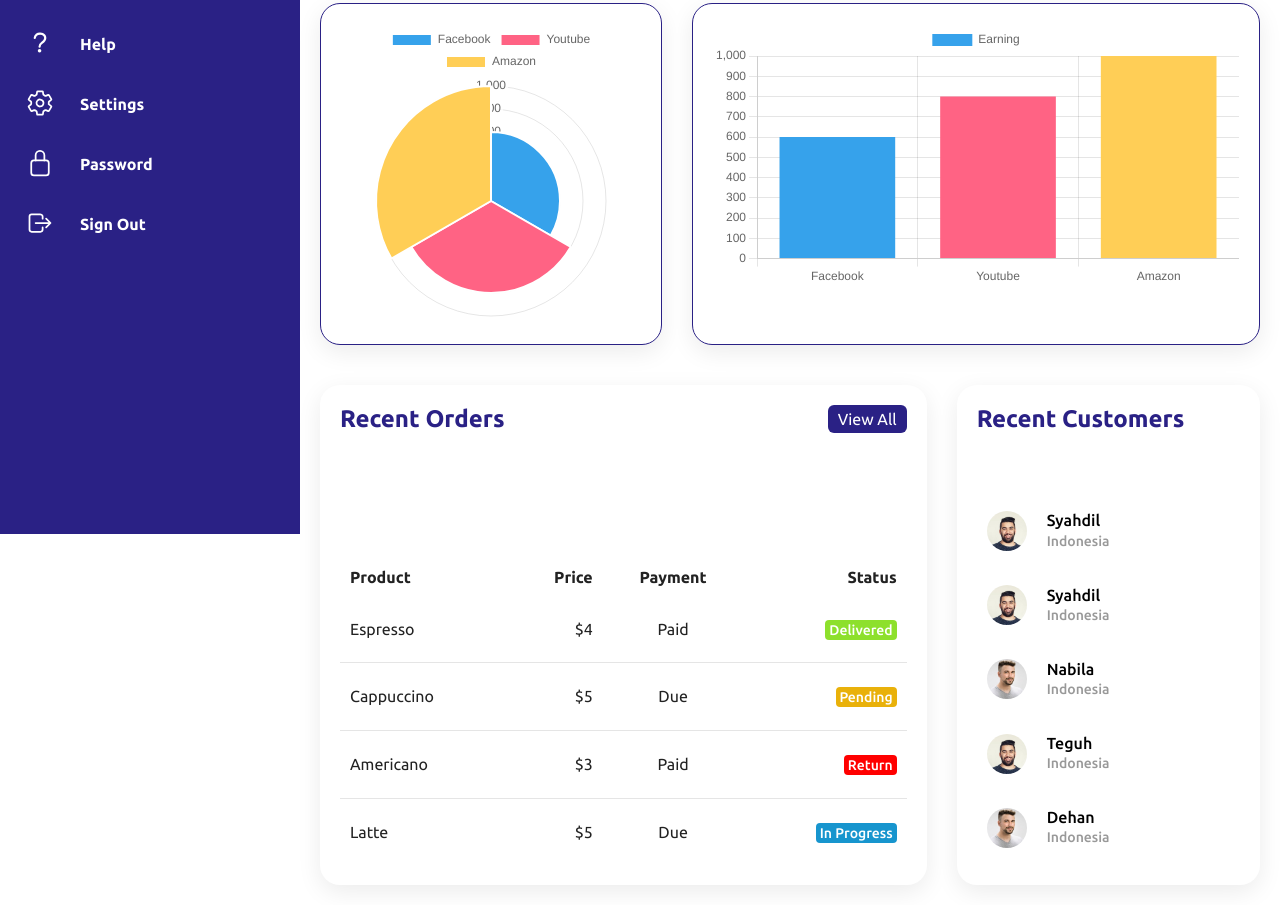
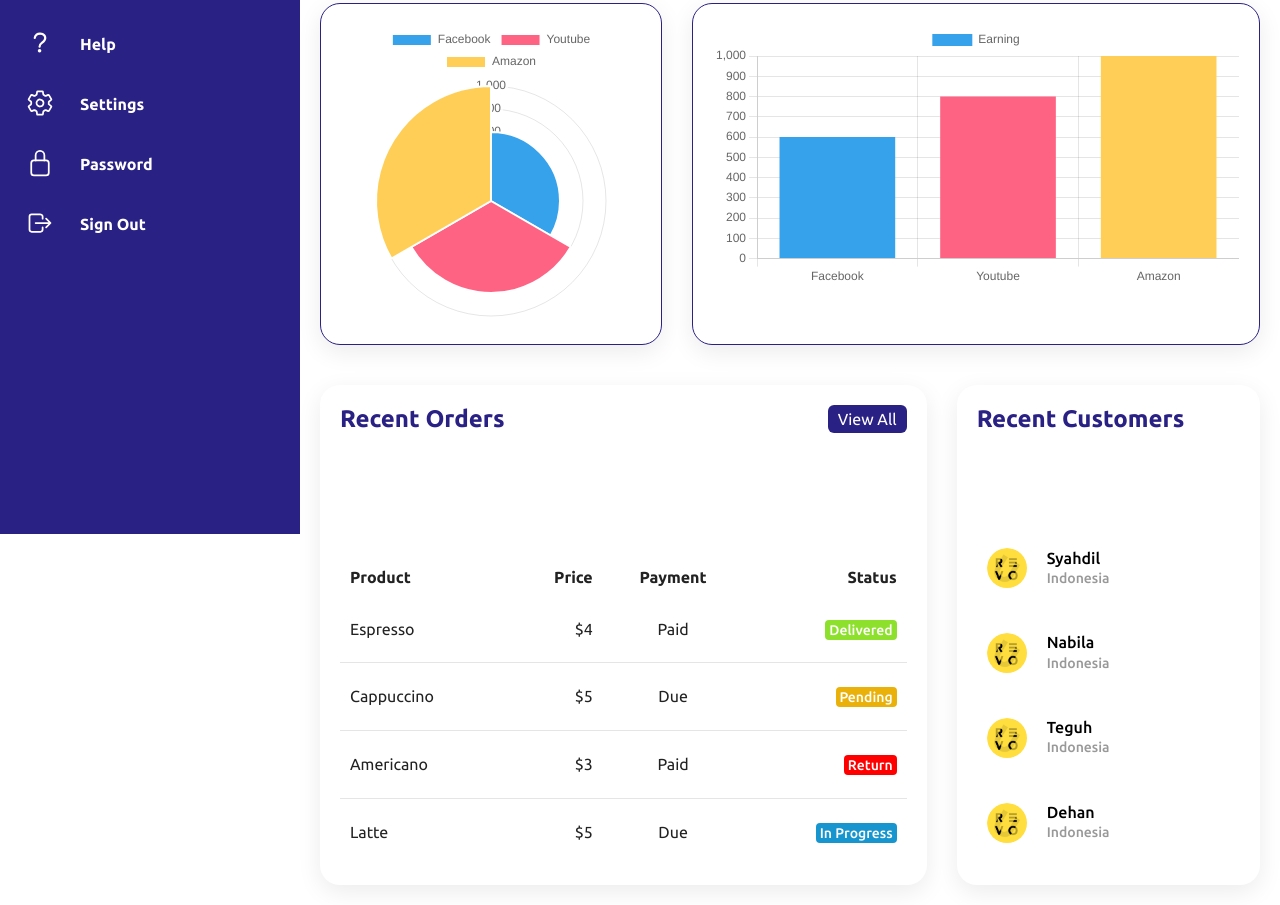
Before and after one commit to raulilma/Coffee-Dashboard-Mentoring-RevoU, a plain HTML site: page index.html in a window 1280 px wide. Shown: the part 266-1171 px from the top of the page. Drawn offline with nearby package versions, Linux system fonts and the light colour scheme.

Commit message:
fix: some minor changes

```diff
--- a/index.html
+++ b/index.html
@@ -220,15 +220,7 @@
                     <table>
                         <tr>
                             <td width="60px">
-                                <div class="imgBx"><img src="assets/imgs/customer02.jpg" alt=""></div>
-                            </td>
-                            <td>
-                                <h4>Syahdil <br> <span>Indonesia</span></h4>
-                            </td>
-                        </tr>
-                        <tr>
-                            <td width="60px">
-                                <div class="imgBx"><img src="assets/imgs/customer02.jpg" alt=""></div>
+                                <div class="imgBx"><img src="assets/imgs/RevoU.png" alt=""></div>
                             </td>
                             <td>
                                 <h4>Syahdil <br> <span>Indonesia</span></h4>
@@ -237,7 +229,7 @@
 
                         <tr>
                             <td width="60px">
-                                <div class="imgBx"><img src="assets/imgs/customer01.jpg" alt=""></div>
+                                <div class="imgBx"><img src="assets/imgs/RevoU.png" alt=""></div>
                             </td>
                             <td>
                                 <h4>Nabila <br> <span>Indonesia</span></h4>
@@ -246,7 +238,7 @@
 
                         <tr>
                             <td width="60px">
-                                <div class="imgBx"><img src="assets/imgs/customer02.jpg" alt=""></div>
+                                <div class="imgBx"><img src="assets/imgs/RevoU.png" alt=""></div>
                             </td>
                             <td>
                                 <h4>Teguh <br> <span>Indonesia</span></h4>
@@ -255,7 +247,7 @@
 
                         <tr>
                             <td width="60px">
-                                <div class="imgBx"><img src="assets/imgs/customer01.jpg" alt=""></div>
+                                <div class="imgBx"><img src="assets/imgs/RevoU.png" alt=""></div>
                             </td>
                             <td>
                                 <h4>Dehan <br> <span>Indonesia</span></h4>
```
Also changed, not shown: assets/imgs/RevoU.png (added).
